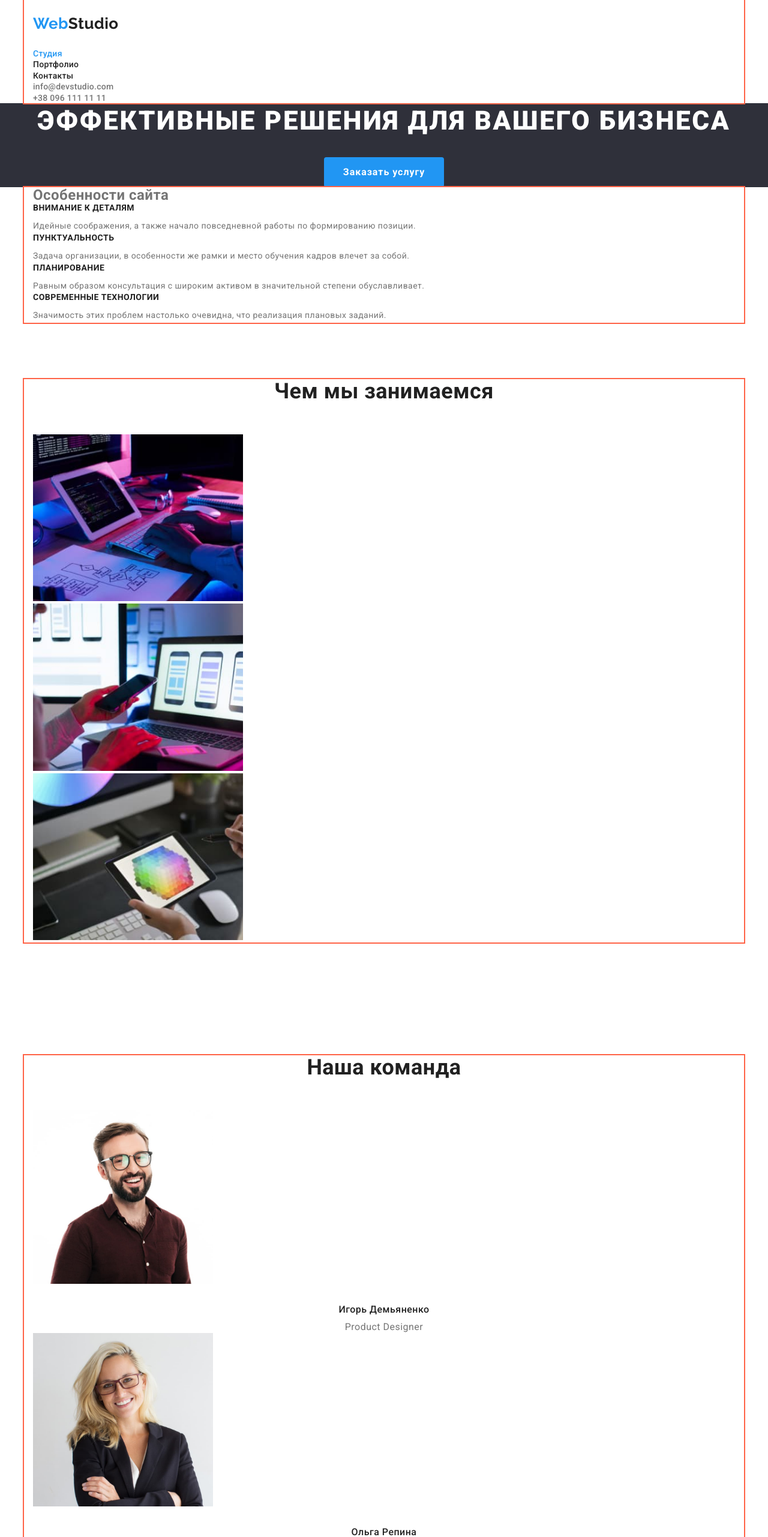
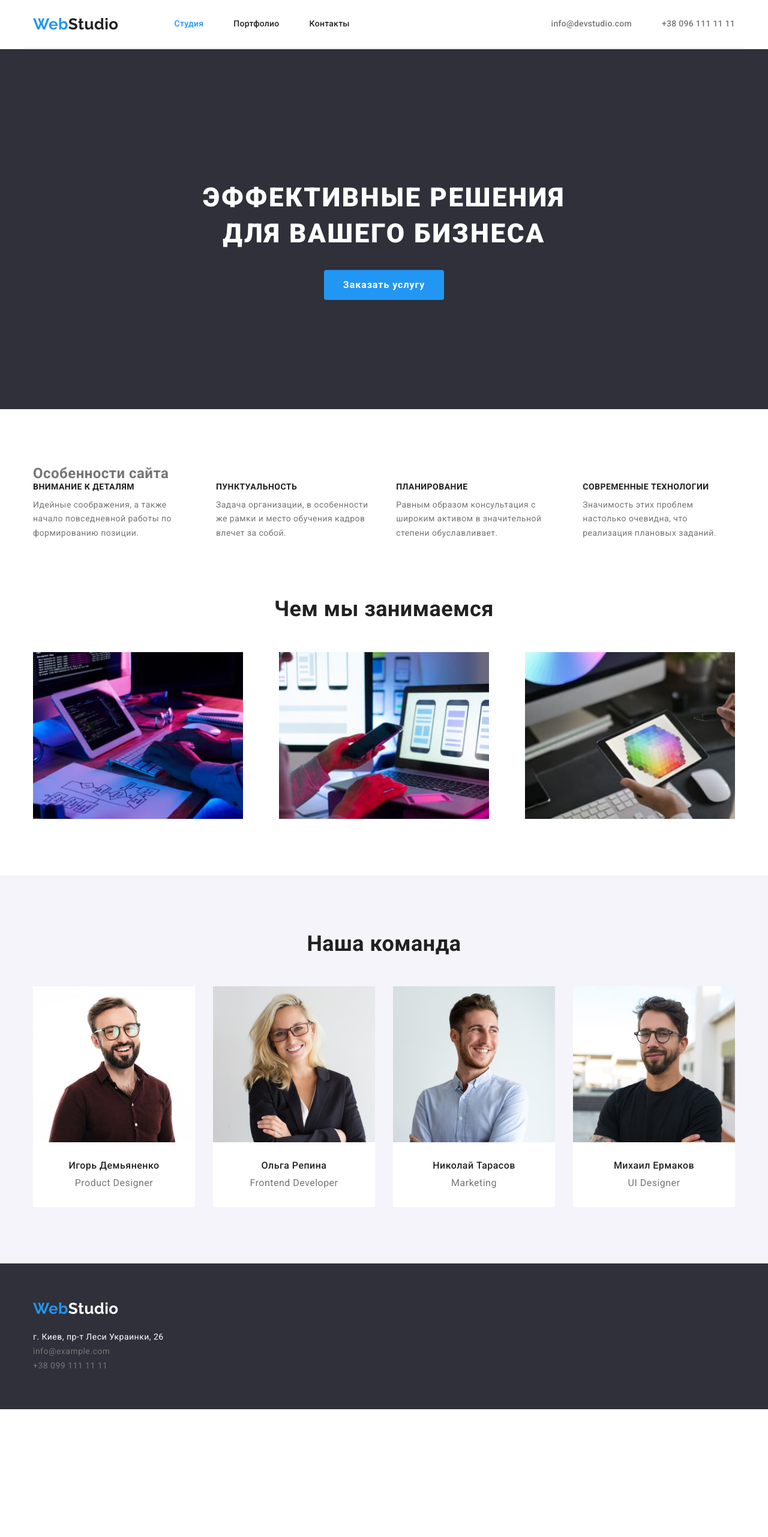
Before and after one commit to Karabass23/goit-markup-hw-03, a plain HTML site: page index.html in a window 1280 px wide. Shown: the top 2562 px of the page at 60% size. After the commit the page ends 2349 px from the top, so only its background shows below. Drawn offline with nearby package versions, Linux system fonts and the light colour scheme.

Commit message:
Добавляет стилизацию обеих страниц
проверил валидатором

```diff
--- a/css/style.css
+++ b/css/style.css
@@ -40,14 +40,29 @@ button {
     cursor: pointer;
 }
 
+img {
+    display: block;
+}
+
 /* Шапка сайта */
 
 .container {
     width: 1200px;
-    margin-left: auto;
-    margin-right: auto;
+    margin: 0 auto;
     padding: 0px 15px;
-    outline: 2px solid tomato;
+    /* outline: 2px solid tomato; */
+}
+
+.section {
+    margin-top: 94px;
+}
+
+.section:not(:last-child) {
+    margin-bottom: 94px;
+}
+
+.header {
+    border-bottom: 1px solid #ececec;
 }
 
 /* Лого */
@@ -59,8 +74,6 @@ button {
 }
 
 .nav .logo {
-    display: inline-block;
-    margin: 24px 0 25px 0;
     color: var(--title-text-color)
 }
 
@@ -71,6 +84,7 @@ button {
 .footer .logo {
     display: inline-block;
     margin: 60px 0px 20px 0px;
+
     color: var(--primary-section-color);
 }
 
@@ -81,7 +95,41 @@ button {
 
 /* Навигация */
 
+.site-nav {
+    display: flex;
+    margin-left: 93px;
+}
+
+.auth-nav {
+    display: flex;
+    margin-left: auto;
+}
+
+.auth-nav .item + .item {
+    margin-left: 50px;
+}
+
+.nav {
+    display: flex;
+    align-items: center;
+}
+
+.container.header {
+    display: flex;
+    align-items: center;
+}
+
+.site-nav .item + .item {
+    margin-left: 50px;
+}
+
+
+
 .site-nav .link {
+    display: block;
+    padding-top: 32px;
+    padding-bottom: 32px;
+
     color: var(--title-text-color);
     font-weight: 500;
     font-size: 14px;
@@ -103,6 +151,10 @@ button {
 }
 
 .auth-nav .link {
+    display: block;
+    padding-top: 32px;
+    padding-bottom: 32px;
+
     color: var(--primary-text-color);
     font-weight: 500;
     font-size: 14px;
@@ -115,23 +167,34 @@ button {
 /* Герой сайта */
 
 .hero {
+    display: flex;
+    flex-direction: column;
+    justify-content: center;
+    text-align: center;
+    height: 600px;
+
     background-color: var(--header-footer-color);
-    text-align: center;
 }
 
 .hero .title {
-    margin: 0px 0px 30px 0px;
+    display: inline-block;
+    margin-left: auto;
+    margin-right: auto;
+    margin-bottom: 30px;
+    width: 696px;
+
     color: var(--primary-section-color);
     font-weight: 900;
     font-size: 44px;
     line-height: 1.36;
     letter-spacing: 0.06em;
     text-transform: uppercase;
-
 }
 
 .hero .button {
     display: inline-block;
+    margin-left: auto;
+    margin-right: auto;
     border-radius: 4px;
     padding: 10px 32px;
     border: 0;
@@ -153,8 +216,17 @@ button {
 
 /* Особенности */
 
+.feauturies .list {
+    display: flex;
+}
+
+.feauturies .item + .item {
+    margin-left: 30px;
+}
+
 .feauturies .title {
     margin: 0px 0px 10px 0px;
+
     color: var(--title-text-color);
     font-weight: 700;
     font-size: 14px;
@@ -164,14 +236,21 @@ button {
 
 .feauturies .text {
     margin: 0px;
+
     font-size: 14px;
     line-height: 1.7;
 }
 
 /* Чем мы занимаемся*/
 
+.specifics .list {
+    display: flex;
+    justify-content: space-between;
+}
+
 .specifics .title {
-    margin: 94px 0px 50px 0px;
+    margin: 0px 0px 50px 0px;
+
     color: var(--title-text-color);
     font-weight: 700;
     font-size: 36px;
@@ -182,7 +261,9 @@ button {
 /* Наша команда */
 
 .team .title {
-    margin: 188px 0px 50px 0px;
+    margin: 0px 0px 50px 0px;
+    padding-top: 94px;
+
     color: var(--title-text-color);
     font-weight: 700;
     font-size: 36px;
@@ -192,6 +273,7 @@ button {
 
 .team .name {
     margin: 30px 0px 10px 0px;
+
     color: var(--title-text-color);
     font-weight: 500;
     font-size: 16px;
@@ -201,18 +283,28 @@ button {
 
 .team .job {
     margin: 0px;
+    padding-bottom: 30px;
+
     font-size: 16px;
     line-height: 1.18;
     text-align: center;
 }
 
+.team .list {
+    display: flex;
+    justify-content: space-between;
+}
+
 .team {
-    background-color: var(--additional-sectiuon-color);
+    background-color: var(--additional-section-color);
 }
 
 .team .avatar {
     background-color: var(--primary-section-color);
+    margin-bottom: 94px;
+    border-radius: 0px 0px 4px 4px;
 }
+
 /* Основной контент страницы Портфолио */
 
 .portfolio .button:focus,
@@ -220,6 +312,27 @@ button {
     color: var(--primary-section-color);
     background-color: var(--visual-text-color);
 }
+
+.menu {
+    display: flex;
+    justify-content: center;
+    padding-bottom: 50px;
+}
+
+.menu .item + .item {
+    margin-left: 8px;
+}
+
+.portfolio .list {
+    display: flex;
+    flex-wrap: wrap;
+    gap: 30px;
+    margin-bottom: 94px;
+}
+
+/* .portfolio .item {
+    flex-basis: calc((100% - 20px) / 3);
+} */
 
 .portfolio .button {
     display: inline-block;
@@ -241,6 +354,9 @@ button {
 }
 
 .portfolio .title {
+    margin: 0px 0px 4px 24px;
+    padding-top: 20px;
+
     color: var(--title-text-color);
     font-weight: 700;
     font-size: 18px;
@@ -249,8 +365,17 @@ button {
 }
 
 .portfolio .text {
+    margin-bottom: 20px;
+    margin-left: 24px;
+
     font-size: 16px;
     line-height: 1.87;
+}
+
+.box {
+    border-bottom: 1px solid #eeeeee;
+    border-right: 1px solid #eeeeee;
+    border-left: 1px solid #eeeeee;
 }
 
 /* Подвал сайта */
@@ -261,23 +386,22 @@ button {
 
 .footer .address {
     font-style: normal;
+    padding-bottom: 60px;
 }
 
 .footer .text {
-    margin: 0px 0px 9px 0px;
+    margin: 0px;
+
     color: var(--primary-section-color);
     font-size: 14px;
     line-height: 1.7;
 }
 
 .footer .link {
+    margin-top: 9px;
+
     color: var(--primary-text-color);
     font-weight: 400;
     font-size: 14px;
     line-height: 1.7;
 }
-
-.link.last {
-    display: inline-block;
-    margin: 9px 0px 60px 0px;
-}
--- a/index.html
+++ b/index.html
@@ -22,25 +22,29 @@
   </head>
   <body>
     <!-- Шапка сайта-->
-    <header>
-      <div class="container">
+    <header class="header">
+      <div class="container header">
         <nav class="nav">
           <a href="./index.html" class="logo">
             <span class="web">Web</span>Studio</a
           >
           <ul class="site-nav">
-            <li><a href="./index.html" class="link current">Студия</a></li>
-            <li><a href="./portfolio.html" class="link">Портфолио</a></li>
-            <li><a href="#" class="link">Контакты</a></li>
+            <li class="item">
+              <a href="./index.html" class="link current">Студия</a>
+            </li>
+            <li class="item">
+              <a href="./portfolio.html" class="link">Портфолио</a>
+            </li>
+            <li class="item"><a href="#" class="link">Контакты</a></li>
           </ul>
         </nav>
         <ul class="auth-nav">
-          <li>
+          <li class="item">
             <a href="mailto:info@devstudio.com" class="link"
-              >info@devstudio.com</a
-            >
+              >info@devstudio.com
+            </a>
           </li>
-          <li>
+          <li class="item">
             <a href="tel:+380961111111" class="link">+38 096 111 11 11</a>
           </li>
         </ul>
@@ -55,32 +59,32 @@
         <button type="button" class="button">Заказать услугу</button>
       </section>
       <!-- Особенности сайта -->
-      <section class="feauturies">
+      <section class="feauturies section">
         <div class="container">
           <h2 style="margin: 0px">Особенности сайта</h2>
-          <ul>
-            <li>
+          <ul class="list">
+            <li class="item">
               <h3 class="title">Внимание к деталям</h3>
               <p class="text">
                 Идейные соображения, а также начало повседневной работы по
                 формированию позиции.
               </p>
             </li>
-            <li>
+            <li class="item">
               <h3 class="title">Пунктуальность</h3>
               <p class="text">
                 Задача организации, в особенности же рамки и место обучения
                 кадров влечет за собой.
               </p>
             </li>
-            <li>
+            <li class="item">
               <h3 class="title">Планирование</h3>
               <p class="text">
                 Равным образом консультация с широким активом в значительной
                 степени обуславливает.
               </p>
             </li>
-            <li>
+            <li class="item">
               <h3 class="title">Современные технологии</h3>
               <p class="text">
                 Значимость этих проблем настолько очевидна, что реализация
@@ -91,10 +95,10 @@
         </div>
       </section>
       <!-- Чем мы занимаемся -->
-      <section class="specifics">
+      <section class="specifics section">
         <div class="container">
           <h2 class="title">Чем мы занимаемся</h2>
-          <ul>
+          <ul class="list">
             <li>
               <img
                 src="./images/studio/computer.jpg"
@@ -112,15 +116,15 @@
         </div>
       </section>
       <!-- Наша команда -->
-      <section class="team">
+      <section class="team section">
         <div class="container">
           <h2 class="title">Наша команда</h2>
-          <ul>
+          <ul class="list">
             <li class="avatar">
               <img
                 src="./images/studio/igor.jpg"
                 alt="Фото Игоря"
-                width="300"
+                width="270"
               />
               <h3 class="name">Игорь Демьяненко</h3>
               <p class="job">Product Designer</p>
@@ -129,7 +133,7 @@
               <img
                 src="./images/studio/olga.jpg"
                 alt="Фото Ольги"
-                width="300"
+                width="270"
               />
               <h3 class="name">Ольга Репина</h3>
               <p class="job">Frontend Developer</p>
@@ -138,7 +142,7 @@
               <img
                 src="./images/studio/nikolay.jpg"
                 alt="Фото Николая"
-                width="300"
+                width="270"
               />
               <h3 class="name">Николай Тарасов</h3>
               <p class="job">Marketing</p>
@@ -147,7 +151,7 @@
               <img
                 src="./images/studio/michael.jpg"
                 alt="Фото Михаила"
-                width="300"
+                width="270"
               />
               <h3 class="name">Михаил Ермаков</h3>
               <p class="job">UI Designer</p>
@@ -172,9 +176,7 @@
               >
             </li>
             <li>
-              <a href="tel:+380991111111" class="link last"
-                >+38 099 111 11 11</a
-              >
+              <a href="tel:+380991111111" class="link">+38 099 111 11 11</a>
             </li>
           </ul>
         </address>
```
Also changed, not shown: portfolio.html (+55 -29 lines).
